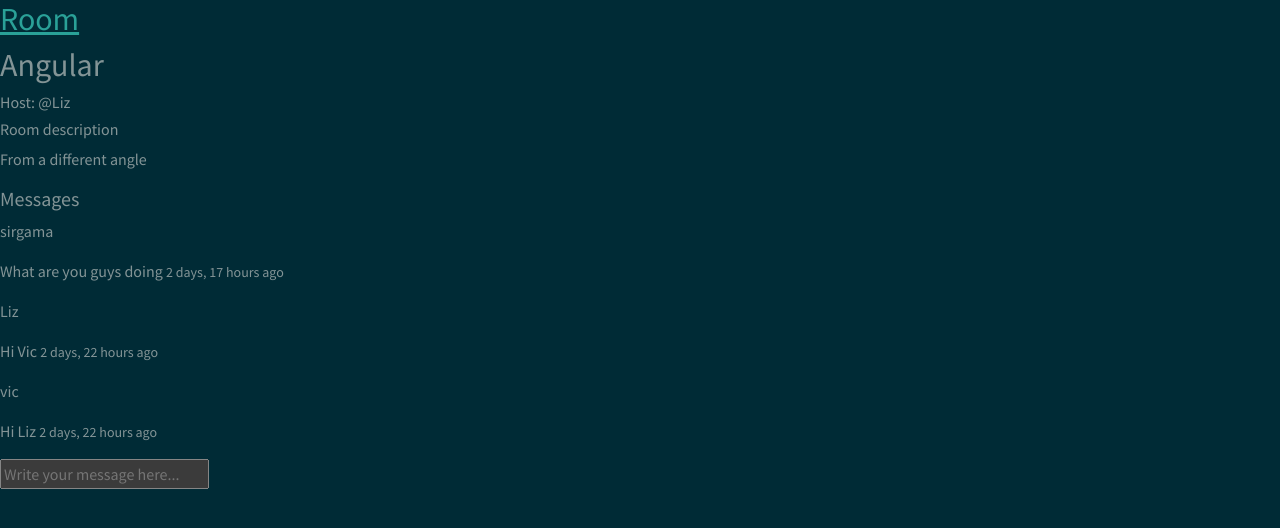
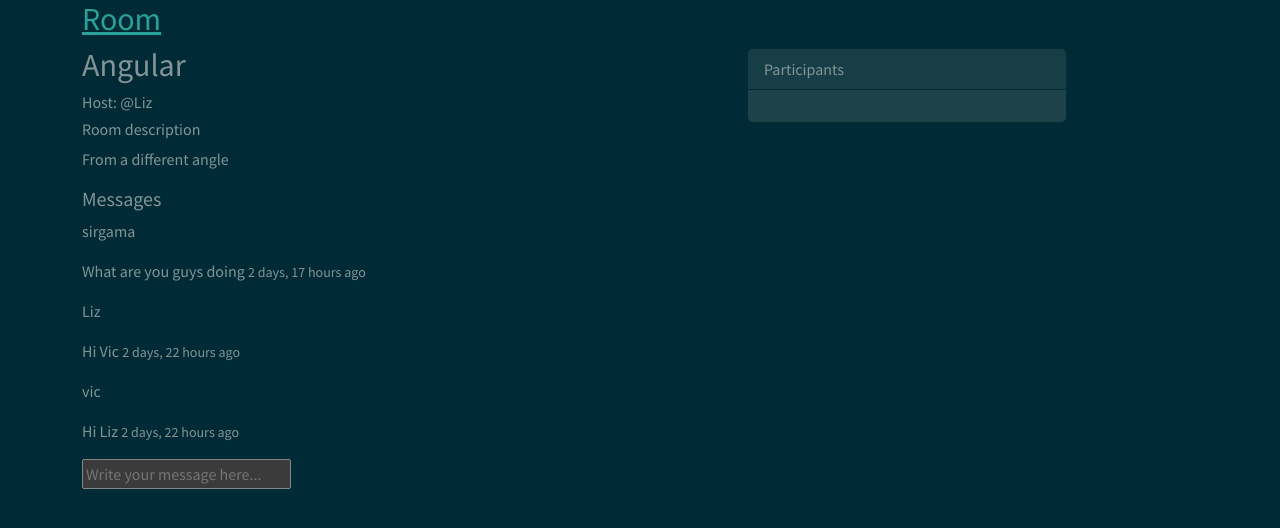
Before and after one commit to sirgama/disqus, a Django app: page /room/3/ in a window 1280 px wide. Shown: the part 58-586 px from the top of the page. Run offline with Django 4.2, Linux system fonts and the light colour scheme; a user stored in the database is signed in; data comes from the database, SQL or seed files in the repository; both versions use the stored data as it was after the commit.

Commit message:
add members to room model

```diff
--- a/mainapp/models.py
+++ b/mainapp/models.py
@@ -14,7 +14,7 @@
     topic = models.ForeignKey(Topic, on_delete=models.SET_NULL, null=True)
     name = models.CharField(max_length=100)
     description = models.TextField(null=True, blank=True)
-    #participants =
+    members = models.ManyToManyField(User, related_name='members', blank=True)
     updated = models.DateTimeField(auto_now=True)
     created = models.DateTimeField(auto_now_add=True)
 
--- a/mainapp/templates/mainapp/room.html
+++ b/mainapp/templates/mainapp/room.html
@@ -3,6 +3,12 @@
 
 {% block content %}
 {% include 'mainapp/navbar.html' %}
+
+
+
+<div class="container">
+    <div class="row">
+        <div class="col-md-7">
             <a href="{% url 'home' %}"><h2>Room</h2></a>
                 <h2>{{room.name}}</h2>
                 <h6>Host: @{{room.host.username}}</h6>
@@ -21,5 +27,17 @@
     </form>
 
 </div>
+        </div>
+        <div class="col-md-4">
+            <div class="card  mb-3 mt-5" style="max-width: 20rem;">
+                <div class="card-header">Participants</div>
+                <div class="card-body">
+                  <p class="card-text"></p>
+                </div>
+              </div>
+        </div>
+    </div>
+</div>
+
     {% endif %}
 {% endblock %}
```
Also changed, not shown: db.sqlite3, mainapp/migrations/0003_alter_room_options_room_participants.py (added), mainapp/migrations/0004_rename_participants_room_members.py (added). Lines whose indentation alone changed are shown as unchanged.
